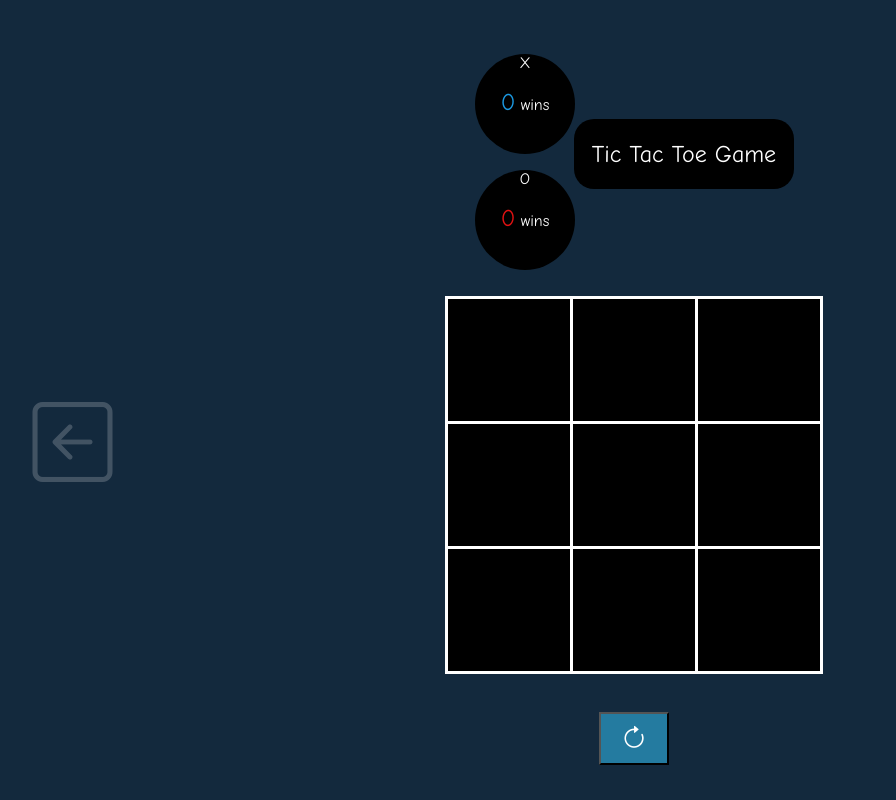
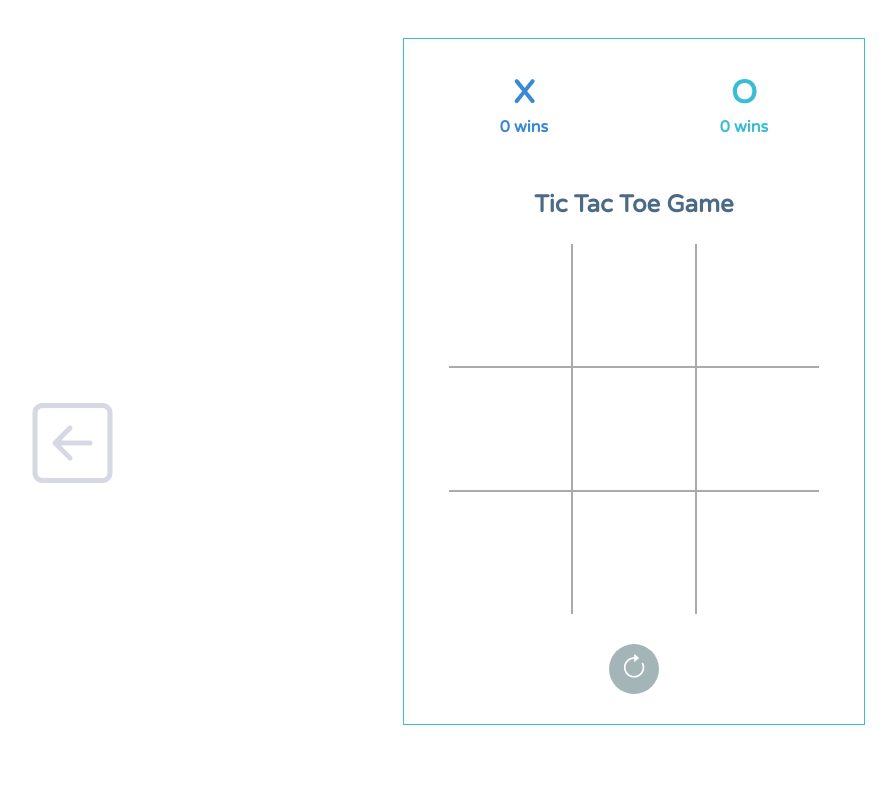
Before and after one commit to Chipsiarz/Chipsiarz.github.io, a plain HTML site: page Pages/Tic_Tac_Toe/index.html in a window 1280 px wide. Shown: the whole page, without its empty margins (6-902 px from the left). Drawn offline with nearby package versions, Linux system fonts and the light colour scheme.

Commit message:
design change

```diff
--- a/Pages/Tic_Tac_Toe/style.css
+++ b/Pages/Tic_Tac_Toe/style.css
@@ -1,12 +1,16 @@
 @import url("https://cdn.jsdelivr.net/npm/bootstrap-icons@1.9.1/font/bootstrap-icons.css");
 
 body {
-  background-color: #13293d;
   margin: 0;
-  font-family: "Comic Sans MS";
+  font-family: "Varela Round", sans-serif;
+  display: flex;
+  justify-content: center;
 }
 
 main {
+  width: 460px;
+  padding: 30px 0;
+  border: 1px solid #39bcd4;
   margin-top: 3%;
 }
 
@@ -14,45 +18,52 @@ main {
   display: flex;
   justify-content: center;
   align-items: center;
+  flex-direction: column;
   width: 100%;
-  margin-bottom: 2%;
+  margin-bottom: 1%;
+}
+
+.playerScoreContainer {
+  display: flex;
+  justify-content: space-between;
+  width: 320px;
 }
 
 .playerScore {
-  background-color: black;
-  color: white;
   height: 100px;
   width: 100px;
-  border-radius: 50%;
   text-align: center;
-  margin: 0 1%;
+  font-weight: 600;
+}
+
+.playerScore p {
+  margin: 5px;
+  font-size: 2rem;
 }
 
 #gameResult {
-  background-color: black;
-  color: white;
   display: flex;
   justify-content: center;
   align-items: center;
   height: 70px;
   width: 220px;
   border-radius: 20px;
-  font-size: 1.5em;
+  font-size: 1.5rem;
+  font-weight: 600;
+  color: #4c6a86;
 }
 
-#xWins span {
-  color: #1b98e0;
-  font-size: 1.5em;
+#xWins {
+  color: #3989d4;
 }
 
-#oWins span {
-  color: rgb(224, 18, 18);
-  font-size: 1.5em;
+#oWins {
+  color: #39bcd4;
 }
 
 table {
-  background-color: black;
   border-collapse: collapse;
+  border: hidden;
   margin: 0 auto;
 }
 
@@ -61,26 +72,50 @@ td {
   height: 120px;
   text-align: center;
   vertical-align: middle;
-  border: 3px solid white;
+  border: 2px solid rgb(170, 170, 170);
 }
 
 .x {
-  color: blue;
-  font-size: 4em;
+  color: #3989d4;
 }
 
 .o {
-  color: red;
-  font-size: 4em;
+  color: #39bcd4;
+}
+
+.x,
+.o {
+  font-size: 6rem;
+  font-weight: 600;
 }
 
 .win {
-  background-color: #1b98e0;
+  background-color: #f9f871;
+  border-radius: 50%;
 }
 
 .gameContainer {
   display: flex;
   flex-direction: column;
+}
+
+#resetContainer {
+  margin-top: 30px;
+  text-align: center;
+}
+
+#resetBtn {
+  background-color: #a4b5b8;
+  color: white;
+  height: 50px;
+  width: 50px;
+  cursor: pointer;
+  border: none;
+  border-radius: 50%;
+}
+
+#resetBtn i {
+  font-size: 1.7rem;
 }
 
 .back-to-portfolio {
@@ -92,7 +127,7 @@ td {
   width: 5%;
   z-index: 20;
   font-size: 5em;
-  color: white;
+  color: #323e74;
   opacity: 20%;
 }
 
@@ -104,16 +139,3 @@ td {
   color: inherit;
   text-decoration: none;
 }
-
-#resetContainer {
-  margin-top: 3%;
-  text-align: center;
-}
-
-#resetBtn {
-  background-color: #247ba0;
-  color: white;
-
-  padding: 10px 20px;
-  font-size: 1.6em;
-}
```
